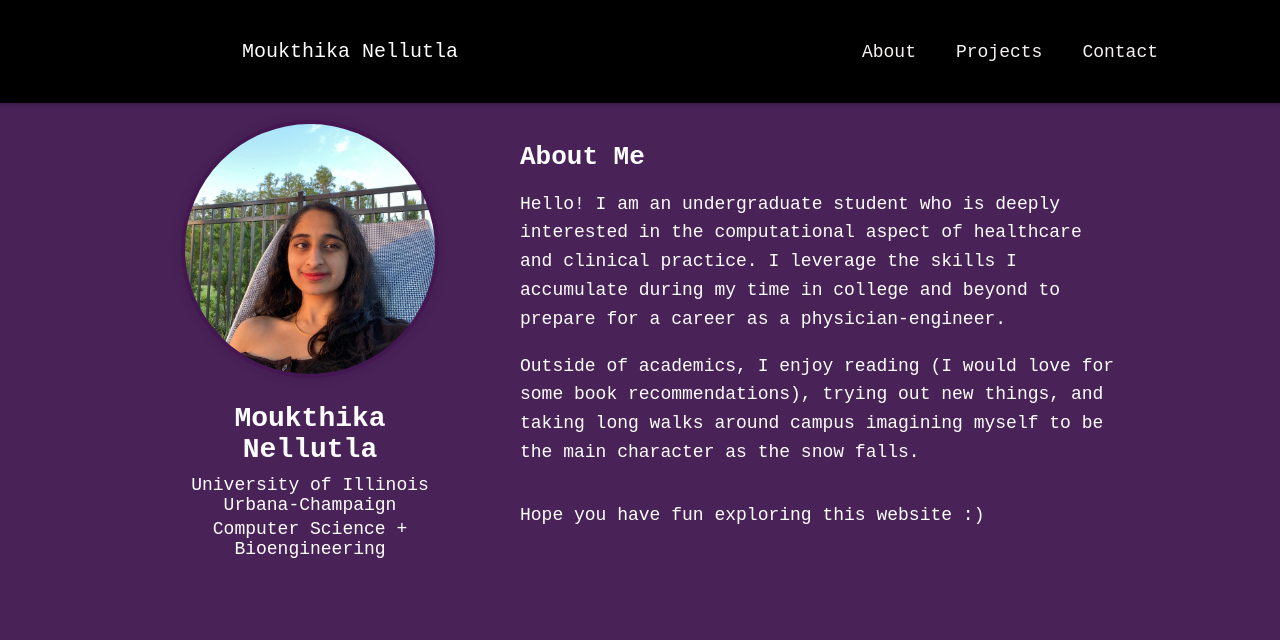
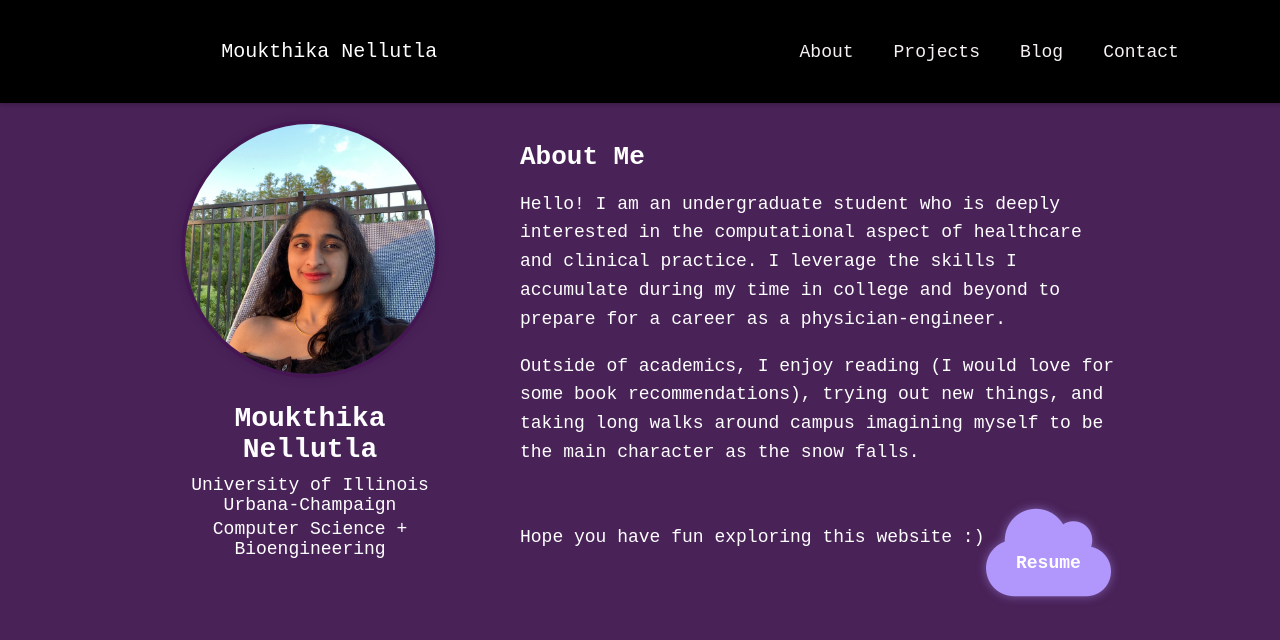
Before and after one commit to Mnellutla1120/personal_website, a React (Create React App) app: page / in a window 1280 px wide. Shown: the top 640 px of the page. Built offline with nearby package versions, Linux system fonts and the light colour scheme.

Commit message:
Added resume and made it prettier

```diff
--- a/public/index.html
+++ b/public/index.html
@@ -8,6 +8,10 @@
     <meta
       name="description"
       content="Web site created using create-react-app"
+    />
+    <link
+     rel="stylesheet"
+     href="https://cdnjs.cloudflare.com/ajax/libs/font-awesome/6.4.0/css/all.min.css"
     />
     <link rel="apple-touch-icon" href="%PUBLIC_URL%/logo192.png" />
     <!--
--- a/src/App.css
+++ b/src/App.css
@@ -133,3 +133,73 @@ body {
     transform: translateY(0);
   }
 }
+.resume-cloud {
+  margin-top: 20px;
+  position: relative;
+  display: inline-flex;
+  flex-direction: column;
+  align-items: center;
+  text-decoration: none;
+  animation: float 6s ease-in-out infinite;
+  transition: transform 0.3s ease;
+}
+
+.cloud-icon {
+  font-size: 100px;
+  color: #B197FC;
+  position: absolute;
+  z-index: 0;
+}
+
+.resume-text {
+  font-weight: bold;
+  font-size: 18px;
+  color: #fff;
+  position: relative;
+  z-index: 1;
+  margin-top: 50px;
+  padding: 0 10px;
+}
+
+/* Floating animation */
+@keyframes float {
+  0% {
+    transform: translateY(0px);
+  }
+  50% {
+    transform: translateY(-8px);
+  }
+  100% {
+    transform: translateY(0px);
+  }
+}
+
+.resume-cloud:hover {
+  transform: scale(1.05);
+  cursor: pointer;
+}
+.cloud-icon {
+  text-shadow: 0 0 10px rgba(177, 151, 252, 0.5);
+}
+.resume-cloud {
+  position: relative;
+}
+
+.resume-cloud::after {
+  content: "Click to view my resume!";
+  position: absolute;
+  top: -30px;
+  background-color: #444;
+  color: white;
+  padding: 5px 10px;
+  border-radius: 8px;
+  font-size: 12px;
+  white-space: nowrap;
+  opacity: 0;
+  transition: opacity 0.3s;
+  pointer-events: none;
+}
+
+.resume-cloud:hover::after {
+  opacity: 1;
+}
--- a/src/App.js
+++ b/src/App.js
@@ -36,7 +36,18 @@ function App() {
             <span className="typed-text">Hope you have fun exploring this website :)</span>
             <span className="cursor"></span>
           </p>
+          <a
+   href="/Moukthika_s_Resume (1).pdf"
+   target="_blank"
+   rel="noopener noreferrer"
+   className="resume-cloud"
+   >
+   <i className="fa-solid fa-cloud cloud-icon"></i>
+   <span className="resume-text">Resume</span>
+ </a>
         </div>
+
+
       </div>
     </>
   );
--- a/src/components/Navbar.js
+++ b/src/components/Navbar.js
@@ -19,6 +19,7 @@ function Navbar({ onAboutClick }) {
           </a>
         </li>
         <li><a href="#projects">Projects</a></li>
+        <li><a href="#blog">Blog</a></li>
         <li><a href="#contact">Contact</a></li>
       </ul>
     </nav>
```
Also changed, not shown: 1 other file (tests, documents, lock files or other folders).
